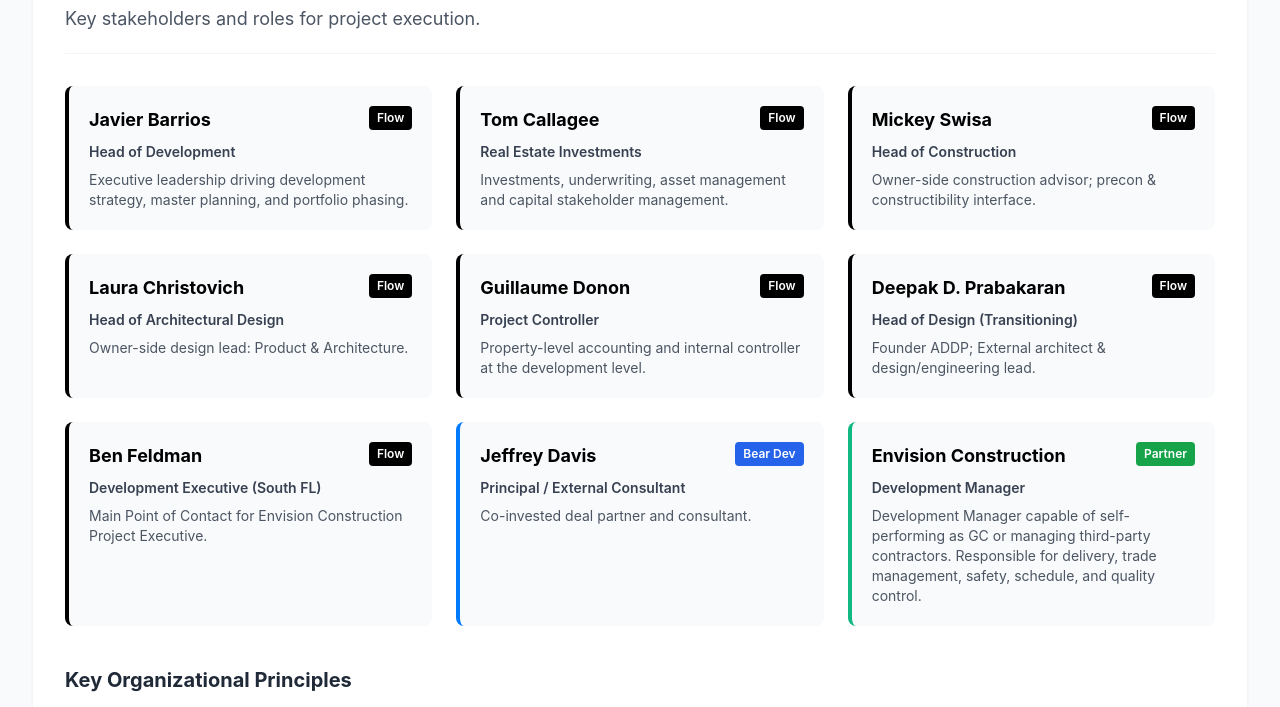
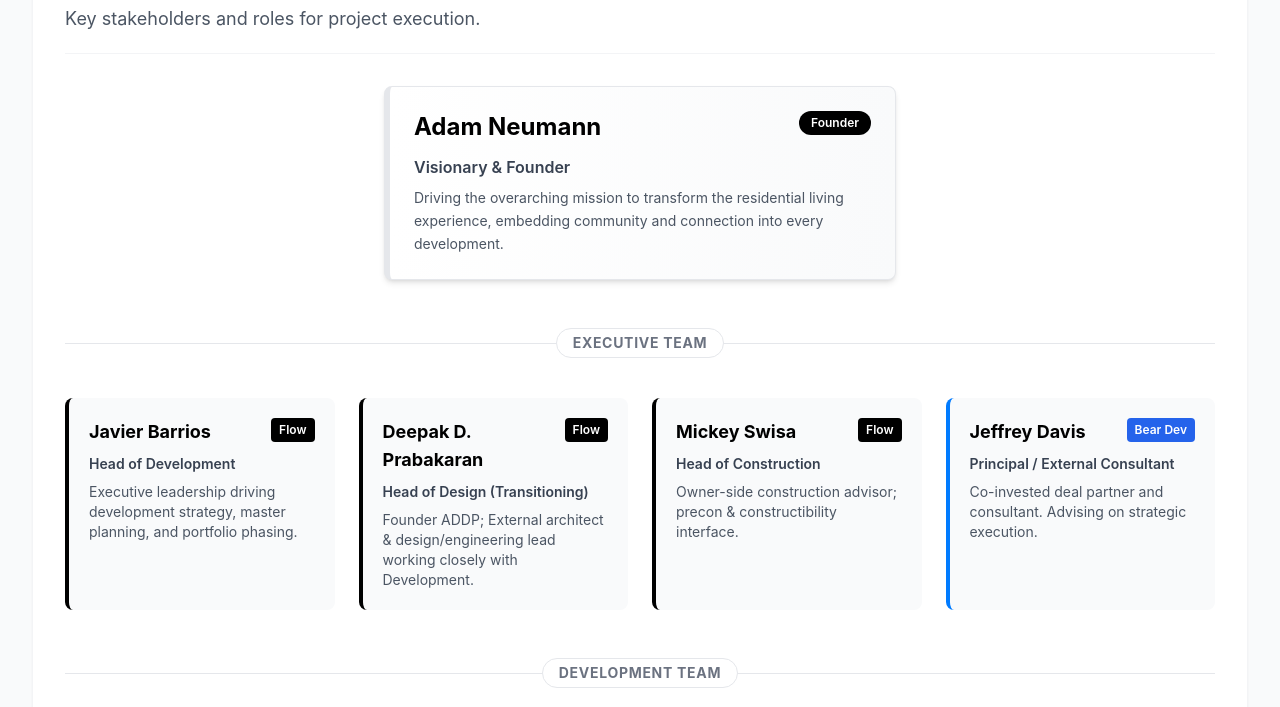
Before and after one commit to avireddy0/flow-envision, a website: page public/index.html in a window 1280 px wide. Shown: the part 177-884 px from the top of the page. Drawn offline with nearby package versions, Linux system fonts and the light colour scheme.

Commit message:
Merge flow-workflow org-chart into index.html; add leadership-card CSS; replace SVG logo with image; remove emoji from workflow heading

```diff
--- a/public/index.html
+++ b/public/index.html
@@ -52,6 +52,14 @@ transform: translateY(-2px);
 box-shadow: 0 10px 15px -3px rgba(0, 0, 0, 0.1), 0 4px 6px -2px rgba(0, 0, 0, 0.05);
 }
 
+/* Special Leadership Card */
+.leadership-card {
+border-left: 4px solid #000;
+background: linear-gradient(to right, #ffffff, #f9fafb);
+border: 1px solid #e5e7eb;
+border-left-width: 6px;
+}
+
 /* Toggle Switch */
 .toggle-switch {
 position: relative;
@@ -171,16 +179,9 @@ font-weight: normal;
 <nav class="bg-white border-b border-gray-200 sticky top-0 z-50 shadow-sm">
 <div class="max-w-7xl mx-auto px-4 sm:px-6 lg:px-8">
 <div class="flex justify-between h-16">
-		<div class="flex items-center">
-			<!-- Logo: show PNG if available, otherwise fall back to inline SVG + text -->
-			<img src="Flow-PNG-logo.png" alt="Flow Logo" class="h-10 w-auto object-contain" onerror="this.style.display='none'; document.getElementById('logo-fallback').style.display='flex';">
-			<span id="logo-fallback" class="ml-2 text-xl font-bold tracking-tight items-center" style="display:none;">
-				<svg class="h-8 w-8 text-black inline-block align-middle" width="24" height="24" viewBox="0 0 24 24" fill="none" stroke="currentColor" stroke-width="2" xmlns="http://www.w3.org/2000/svg">
-					<path d="M12 2L2 7l10 5 10-5-10-5zM2 17l10 5 10-5M2 12l10 5 10-5" />
-				</svg>
-				<span class="ml-2 align-middle">Flow</span>
-			</span>
-		</div>
+<div class="flex items-center">
+<img src="Flow-PNG-logo.png" alt="Flow Logo" class="h-10 w-auto object-contain">
+</div>
 <div class="hidden md:flex items-center space-x-8">
 <a href="#org-chart" class="text-sm font-medium text-gray-700 hover:text-black hover:bg-gray-100 px-3 py-2 rounded-md transition">Org Chart</a>
 <a href="#approval-workflow" class="text-sm font-medium text-gray-700 hover:text-black hover:bg-gray-100 px-3 py-2 rounded-md transition">Workflow</a>
@@ -218,8 +219,31 @@ font-weight: normal;
 <p class="text-lg text-gray-600">Key stakeholders and roles for project execution.</p>
 </div>
 
-<div class="grid grid-cols-1 md:grid-cols-2 lg:grid-cols-3 gap-6 mb-10">
-<!-- Leadership & Development -->
+<!-- Level 1: Founder -->
+<div class="flex justify-center mb-12">
+<div class="leadership-card w-full max-w-lg p-6 rounded-lg shadow-md hover:shadow-lg transition-shadow bg-white">
+<div class="flex justify-between items-start mb-3">
+<h4 class="text-2xl font-bold text-black">Adam Neumann</h4>
+<span class="text-xs font-semibold bg-black text-white px-3 py-1 rounded-full">Founder</span>
+</div>
+<p class="text-base font-semibold text-gray-700 mb-2">Visionary & Founder</p>
+<p class="text-sm text-gray-600 leading-relaxed">Driving the overarching mission to transform the residential living experience, embedding community and connection into every development.</p>
+</div>
+</div>
+
+<!-- Divider -->
+<div class="relative mb-10">
+<div class="absolute inset-0 flex items-center" aria-hidden="true">
+<div class="w-full border-t border-gray-200"></div>
+</div>
+<div class="relative flex justify-center">
+<span class="px-4 py-1 bg-white text-sm font-bold tracking-wider uppercase text-gray-500 border border-gray-200 rounded-full">Executive Team</span>
+</div>
+</div>
+
+<!-- Level 2: Executive Team -->
+<div class="grid grid-cols-1 md:grid-cols-2 lg:grid-cols-4 gap-6 mb-12">
+<!-- Javier -->
 <div class="org-card bg-gray-50 p-5 rounded-lg">
 <div class="flex justify-between items-start mb-2">
 <h4 class="text-lg font-bold text-black">Javier Barrios</h4>
@@ -229,6 +253,50 @@ font-weight: normal;
 <p class="text-sm text-gray-600">Executive leadership driving development strategy, master planning, and portfolio phasing.</p>
 </div>
 
+<!-- Deepak -->
+<div class="org-card bg-gray-50 p-5 rounded-lg">
+<div class="flex justify-between items-start mb-2">
+<h4 class="text-lg font-bold text-black">Deepak D. Prabakaran</h4>
+<span class="text-xs font-semibold bg-black text-white px-2 py-1 rounded">Flow</span>
+</div>
+<p class="text-sm font-semibold text-gray-700 mb-2">Head of Design (Transitioning)</p>
+<p class="text-sm text-gray-600">Founder ADDP; External architect & design/engineering lead working closely with Development.</p>
+</div>
+
+<!-- Mickey -->
+<div class="org-card bg-gray-50 p-5 rounded-lg">
+<div class="flex justify-between items-start mb-2">
+<h4 class="text-lg font-bold text-black">Mickey Swisa</h4>
+<span class="text-xs font-semibold bg-black text-white px-2 py-1 rounded">Flow</span>
+</div>
+<p class="text-sm font-semibold text-gray-700 mb-2">Head of Construction</p>
+<p class="text-sm text-gray-600">Owner-side construction advisor; precon & constructibility interface.</p>
+</div>
+
+<!-- Jeffrey -->
+<div class="org-card bg-gray-50 p-5 rounded-lg border-l-4 border-blue-600" style="border-left-color: #007bff;">
+<div class="flex justify-between items-start mb-2">
+<h4 class="text-lg font-bold text-black">Jeffrey Davis</h4>
+<span class="text-xs font-semibold bg-blue-600 text-white px-2 py-1 rounded">Bear Dev</span>
+</div>
+<p class="text-sm font-semibold text-gray-700 mb-2">Principal / External Consultant</p>
+<p class="text-sm text-gray-600">Co-invested deal partner and consultant. Advising on strategic execution.</p>
+</div>
+</div>
+
+<!-- Divider -->
+<div class="relative mb-10">
+<div class="absolute inset-0 flex items-center" aria-hidden="true">
+<div class="w-full border-t border-gray-200"></div>
+</div>
+<div class="relative flex justify-center">
+<span class="px-4 py-1 bg-white text-sm font-bold tracking-wider uppercase text-gray-500 border border-gray-200 rounded-full">Development Team</span>
+</div>
+</div>
+
+<!-- Level 3: Development Team -->
+<div class="grid grid-cols-1 md:grid-cols-2 lg:grid-cols-3 gap-6 mb-10">
+<!-- Tom -->
 <div class="org-card bg-gray-50 p-5 rounded-lg">
 <div class="flex justify-between items-start mb-2">
 <h4 class="text-lg font-bold text-black">Tom Callagee</h4>
@@ -238,15 +306,7 @@ font-weight: normal;
 <p class="text-sm text-gray-600">Investments, underwriting, asset management and capital stakeholder management.</p>
 </div>
 
-<div class="org-card bg-gray-50 p-5 rounded-lg">
-<div class="flex justify-between items-start mb-2">
-<h4 class="text-lg font-bold text-black">Mickey Swisa</h4>
-<span class="text-xs font-semibold bg-black text-white px-2 py-1 rounded">Flow</span>
-</div>
-<p class="text-sm font-semibold text-gray-700 mb-2">Head of Construction</p>
-<p class="text-sm text-gray-600">Owner-side construction advisor; precon & constructibility interface.</p>
-</div>
-
+<!-- Laura -->
 <div class="org-card bg-gray-50 p-5 rounded-lg">
 <div class="flex justify-between items-start mb-2">
 <h4 class="text-lg font-bold text-black">Laura Christovich</h4>
@@ -256,6 +316,7 @@ font-weight: normal;
 <p class="text-sm text-gray-600">Owner-side design lead: Product & Architecture.</p>
 </div>
 
+<!-- Guillaume -->
 <div class="org-card bg-gray-50 p-5 rounded-lg">
 <div class="flex justify-between items-start mb-2">
 <h4 class="text-lg font-bold text-black">Guillaume Donon</h4>
@@ -265,16 +326,7 @@ font-weight: normal;
 <p class="text-sm text-gray-600">Property-level accounting and internal controller at the development level.</p>
 </div>
 
-<div class="org-card bg-gray-50 p-5 rounded-lg">
-<div class="flex justify-between items-start mb-2">
-<h4 class="text-lg font-bold text-black">Deepak D. Prabakaran</h4>
-<span class="text-xs font-semibold bg-black text-white px-2 py-1 rounded">Flow</span>
-</div>
-<p class="text-sm font-semibold text-gray-700 mb-2">Head of Design (Transitioning)</p>
-<p class="text-sm text-gray-600">Founder ADDP; External architect & design/engineering lead.</p>
-</div>
-
-<!-- Execution & Partners -->
+<!-- Ben -->
 <div class="org-card bg-gray-50 p-5 rounded-lg">
 <div class="flex justify-between items-start mb-2">
 <h4 class="text-lg font-bold text-black">Ben Feldman</h4>
@@ -284,15 +336,7 @@ font-weight: normal;
 <p class="text-sm text-gray-600">Main Point of Contact for Envision Construction Project Executive.</p>
 </div>
 
-<div class="org-card bg-gray-50 p-5 rounded-lg border-l-4 border-blue-600" style="border-left-color: #007bff;">
-<div class="flex justify-between items-start mb-2">
-<h4 class="text-lg font-bold text-black">Jeffrey Davis</h4>
-<span class="text-xs font-semibold bg-blue-600 text-white px-2 py-1 rounded">Bear Dev</span>
-</div>
-<p class="text-sm font-semibold text-gray-700 mb-2">Principal / External Consultant</p>
-<p class="text-sm text-gray-600">Co-invested deal partner and consultant.</p>
-</div>
-
+<!-- Envision -->
 <div class="org-card bg-gray-50 p-5 rounded-lg border-l-4 border-green-600" style="border-left-color: #10b981;">
 <div class="flex justify-between items-start mb-2">
 <h4 class="text-lg font-bold text-black">Envision Construction</h4>
@@ -305,9 +349,10 @@ font-weight: normal;
 
 <h3 class="text-xl font-bold mb-4">Key Organizational Principles</h3>
 <ul class="space-y-3">
-<li class="flex items-start"><span class="text-green-600 font-bold mr-3 mt-0.5">✓</span> <span><strong>Javier Barrios</strong> leads development strategy and master planning for Flow.</span></li>
+<li class="flex items-start"><span class="text-green-600 font-bold mr-3 mt-0.5">✓</span> <span><strong>Adam Neumann</strong> provides the visionary direction and community ethos.</span></li>
+<li class="flex items-start"><span class="text-green-600 font-bold mr-3 mt-0.5">✓</span> <span><strong>Javier Barrios</strong> executes development strategy and master planning.</span></li>
+<li class="flex items-start"><span class="text-green-600 font-bold mr-3 mt-0.5">✓</span> <span><strong>Deepak Prabakaran</strong> & <strong>Laura Christovich</strong> ensure design and brand compliance.</span></li>
 <li class="flex items-start"><span class="text-green-600 font-bold mr-3 mt-0.5">✓</span> <span><strong>Ben Feldman</strong> serves as the primary Point of Contact for the Envision Construction Project Executive.</span></li>
-<li class="flex items-start"><span class="text-green-600 font-bold mr-3 mt-0.5">✓</span> <span><strong>Laura Christovich</strong> & <strong>Deepak Prabakaran</strong> ensure design and brand compliance.</span></li>
 <li class="flex items-start"><span class="text-green-600 font-bold mr-3 mt-0.5">✓</span> <span><strong>Tom Callagee</strong> leads investment strategy, while <strong>Guillaume Donon</strong> oversees project accounting and controls.</span></li>
 <li class="flex items-start"><span class="text-green-600 font-bold mr-3 mt-0.5">✓</span> <span><strong>Mickey Swisa</strong> acts as the internal advisor on construction and pre-construction issues.</span></li>
 </ul>
@@ -321,7 +366,7 @@ font-weight: normal;
 </div>
 
 <div class="bg-gray-50 p-8 rounded-lg text-center max-w-3xl mx-auto">
-<span class="text-xl font-bold block mb-6">⚙️ Envision Construction as GC?</span>
+<span class="text-xl font-bold block mb-6">Envision Construction as GC?</span>
 
 <div class="flex justify-center items-center gap-4 mb-8">
 <span class="font-medium text-gray-500 cursor-pointer transition-colors" id="opt-no">No</span>
@@ -490,7 +535,7 @@ const projectResponsibilityData = [
 "tasks": [
 {
 "id": "AOR-01",
-"taskName": "Determine size and extent of each team member's approval authority limits",
+"taskName": "Determine size and extent of each team member’s approval authority limits",
 "phases": {
 "conceptual": { "code": "O/D", "primaryParty": "Owner", "action": "Develops" },
 "design": { "code": "DM/D", "primaryParty": "Development Manager", "action": "Develops" },
```
